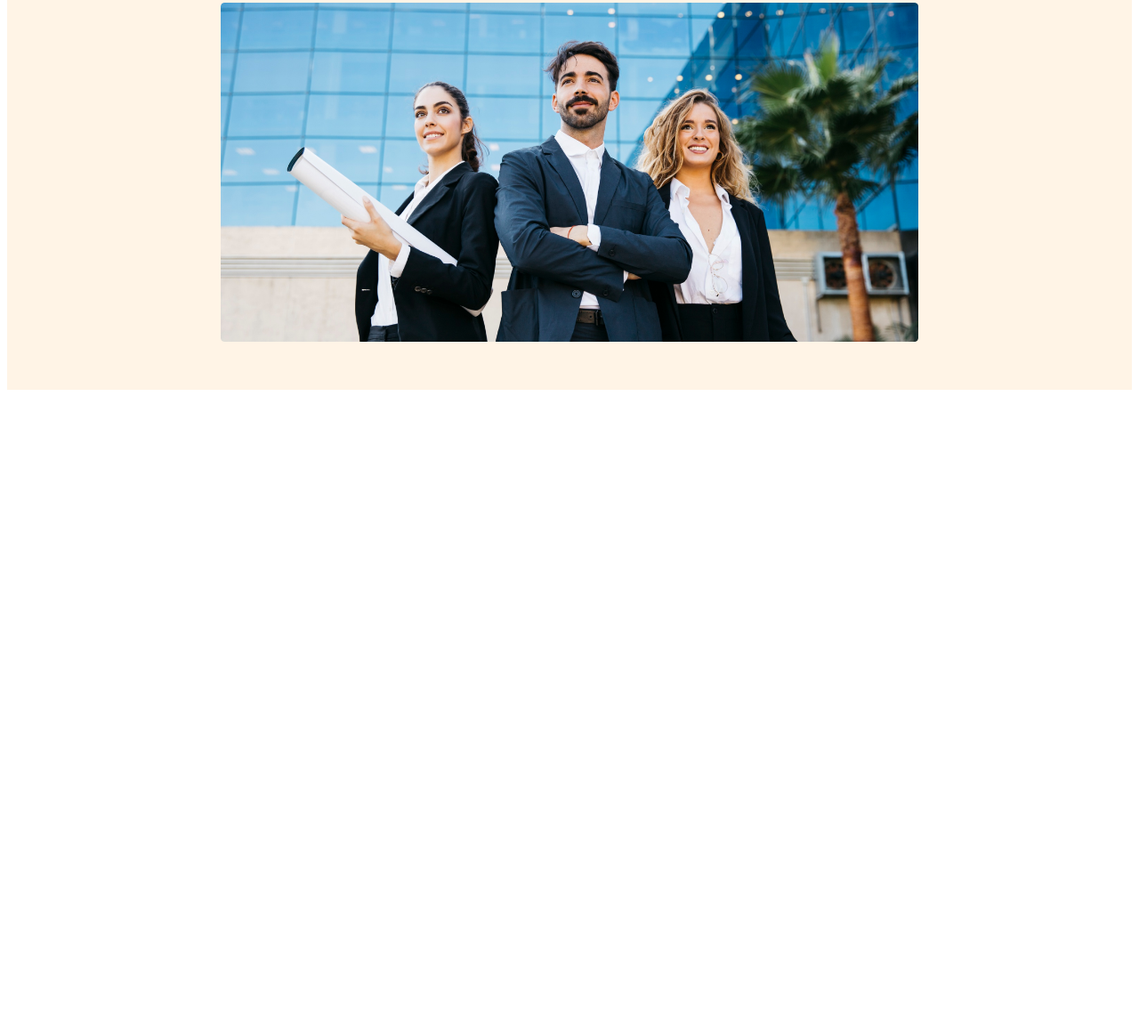
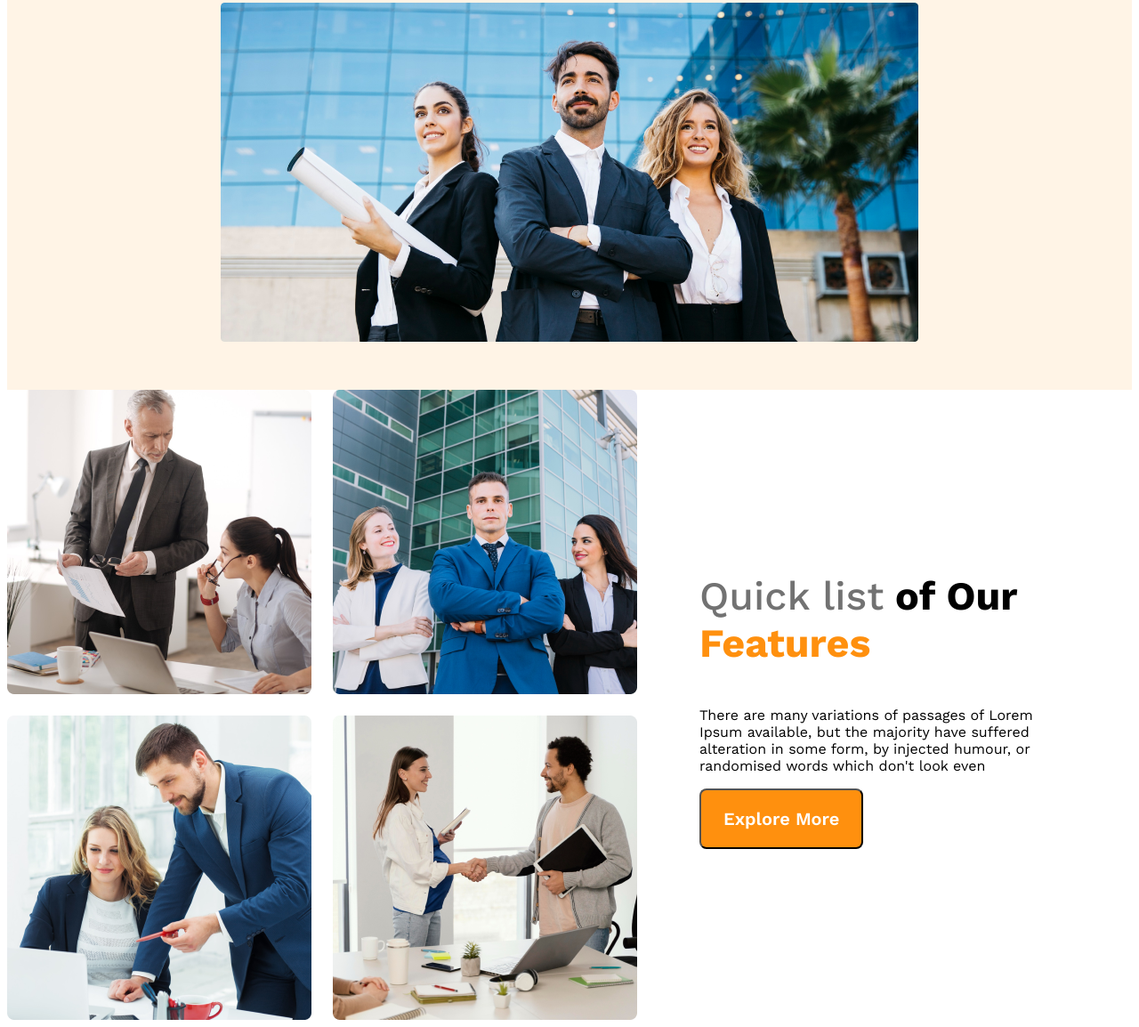
Before and after one commit to Alamin4D/g3-architect-website, a plain HTML site: page index.html in a window 1280 px wide. Shown: the part 589-1743 px from the top of the page at 89% size. Before the commit the page ends 1035 px from the top, so only its background shows below. Drawn offline with nearby package versions, Linux system fonts and the light colour scheme.

Commit message:
text content added

```diff
--- a/index.html
+++ b/index.html
@@ -27,7 +27,20 @@
         </div>
     </header>
     <main>
+        <section class="teams-container">
+            <div class="img-container">
+                <img src="images/team1.png" alt="">
+                <img src="images/team2.png" alt="">
+                <img src="images/team3.png" alt="">
+                <img src="images/team4.png" alt="">
+            </div>
+            <div class="text-container">
+                <h3 class="text-title"><span class="quick-list">Quick list</span> <span>of Our</span> <span class="bambo-class">Features</span></h3>
+                <p class="text-paragraph">There are many variations of passages of Lorem Ipsum available, but the majority have suffered alteration in some form, by injected humour, or randomised words which don't look even</p>
+                <button class="btn-primary">Explore More</button>
 
+            </div>
+        </section>
     </main>
     <footer>
 
--- a/styles/architect.css
+++ b/styles/architect.css
@@ -80,3 +80,31 @@ nav li a{
     }
 
 }
+main{
+    max-width: 1440px;
+    margin: 0 auto;
+}
+.teams-container{
+    display: flex;
+    align-items: center;
+}
+.img-container{
+    display: grid;
+    grid-template-columns: repeat(2, 1fr);
+    gap: 1.5rem;
+}
+.text-container{
+    padding-left: 70px;
+    padding-right: 70px;
+}
+.text-title{
+    font-size: 2.8rem;
+}
+.text-title .quick-list{
+    color: #727272;
+    font-weight: 500;
+}
+.text-title .bambo-class{
+    color: #FF900E;
+    font-weight: 700;
+}
```
